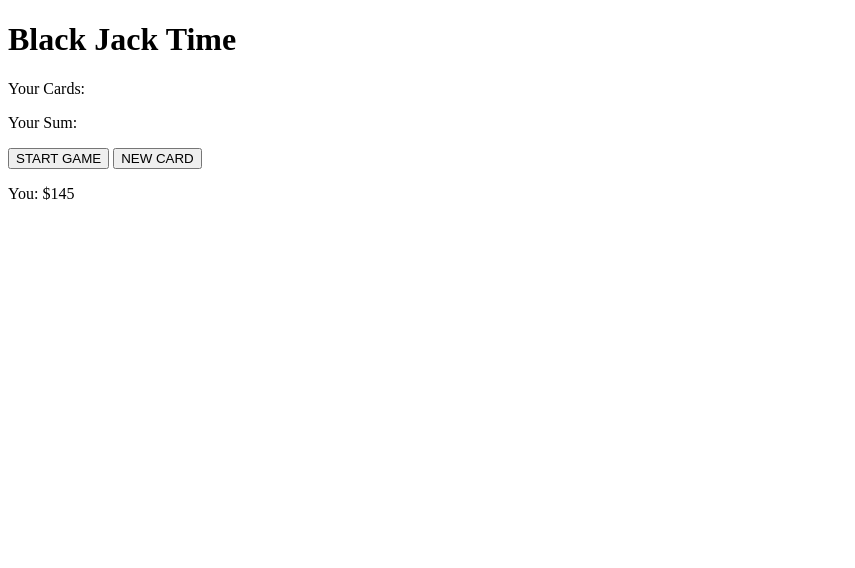
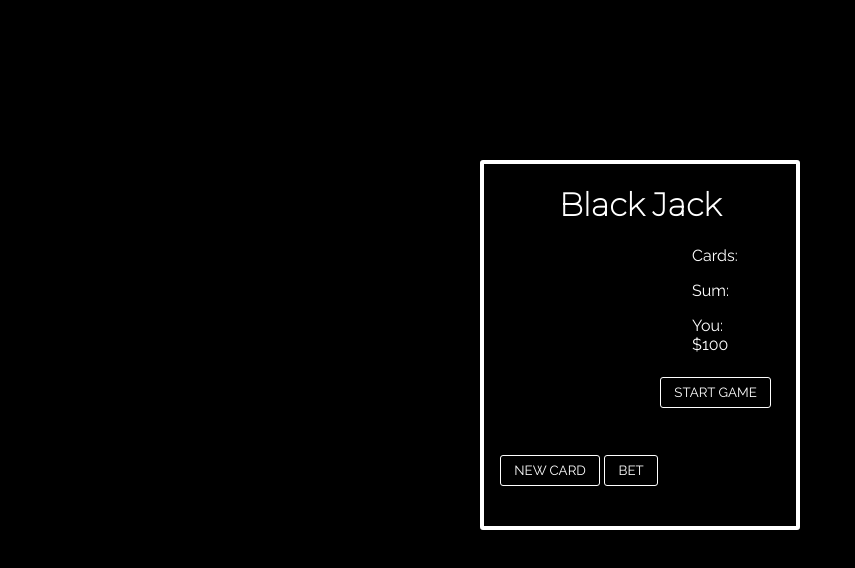
Before and after one commit to weiyuanlee-if/BlackJackPractice, a plain HTML site: page index.html in a window 1280 px wide. Shown: the whole page, without its empty margins (0-855 px from the left). Drawn offline with Linux system fonts and the light colour scheme.

Commit message:
Added CSS

```diff
--- a/app.js
+++ b/app.js
@@ -16,7 +16,7 @@ let hasBlackJack = false
 
 let player = {
     name: "You",
-    chips: 145
+    chips: 100
 }
 let playerEl = document.getElementById("player")
 playerEl.textContent = player.name + ": $" + player.chips
@@ -59,8 +59,9 @@ else if (cardSum === 21){
     hasBlackJack = true
 }
 else {
-headerEl.textContent = "Well, sucks for you."
+headerEl.textContent = "Bust, sucks for you."
 isAlive = false
+startBtn.textContent = "RESTART GAME"
 
 }
 
@@ -76,3 +77,8 @@ if( isAlive === true && hasBlackJack === false) {
 }
 
 }
+function spendChip(){
+
+
+}
+//restart game after they run out of money
--- a/index.html
+++ b/index.html
@@ -4,15 +4,21 @@
     <meta charset="UTF-8">
     <meta http-equiv="X-UA-Compatible" content="IE=edge">
     <meta name="viewport" content="width=device-width, initial-scale=1.0">
+    <link rel="stylesheet" href="style.css">
     <title>Black Jack</title>
 </head>
 <body>
-    <h1 id="header-el">Black Jack Time</h1>
-    <p id="card-el">Your Cards: </p>
-    <p id="sum-el">Your Sum: </p>
+    <h1 id="header-el">Black Jack</h1>
+
+
+
+    <p id="card-el">Cards: </p>
+    <p id="sum-el">Sum: </p>
+    <p id="player"></p>
     <button id="start-btn" onclick="startGame()">START GAME</button>
     <button id="new-card-btn" onclick="newCard()">NEW CARD</button>
-    <p id="player"></p>
+
+    <button id="bet-btn" onclick="spendChip()">BET</button>
     <script src="app.js">
 
     </script>
--- a/style.css
+++ b/style.css
@@ -0,0 +1,34 @@
+@import url('https://fonts.googleapis.com/css2?family=Montserrat:wght@100&family=Raleway&display=swap');
+
+body {
+background-color: black;
+margin: 10em 30em 5em 30em;
+padding: 0em 1em 0em 1em;
+border: 4px solid white;
+border-radius: 3px;
+
+}
+h1 {
+    text-align: center;
+    color: white;
+    font-family: 'Montserrat', sans-serif;
+}
+p {
+font-family: 'Raleway', sans-serif;
+margin: 1em 2em 1em 2em;
+padding: 0em 10em 0 10em;
+color: white;
+}
+button {
+    margin: 0.5em 0em 3em 0em;
+    padding: 0.5em 1em 0.5em 1em;
+    text-align: center;
+    color: white;
+    background-color: black;
+    border: 1px solid white;
+    font-family: 'Raleway', sans-serif;
+    border-radius: 3px;
+}
+#start-btn {
+    margin-left: 12em;
+}
```
